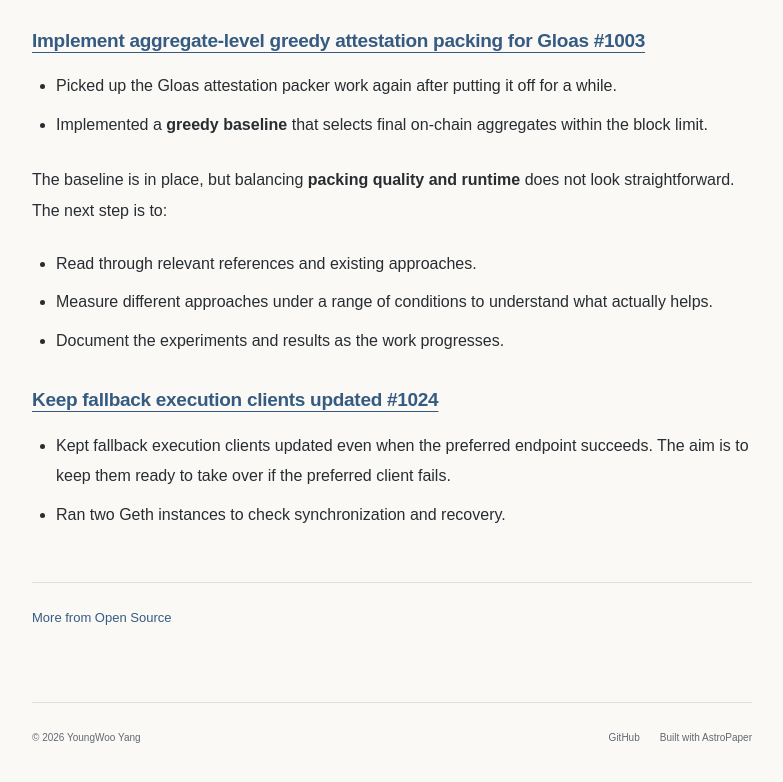
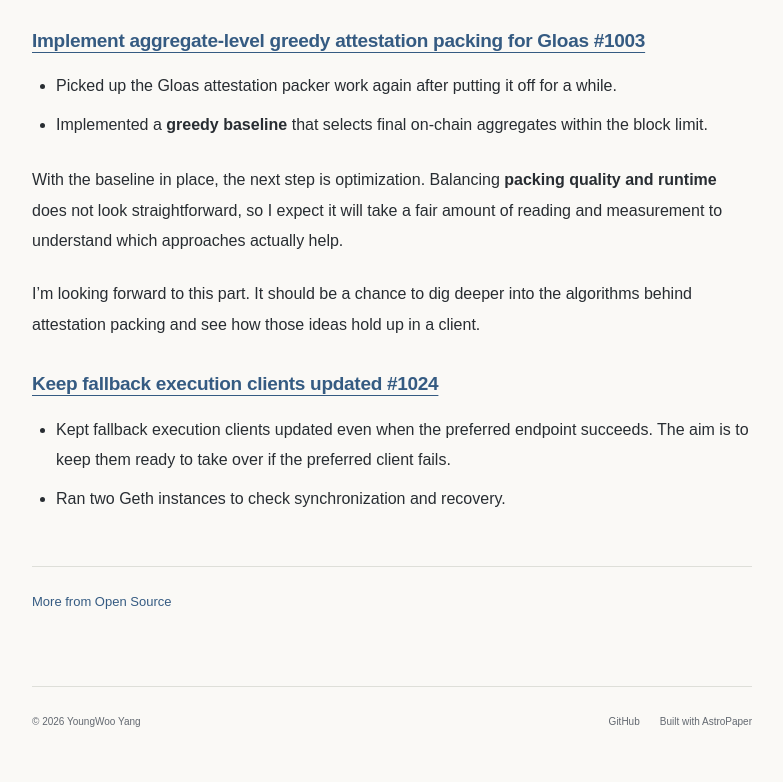
Before and after one commit to 0u-Y/0u-Y.github.io, an Astro site: page /posts/open-source-2026-10 in a window 1280 px wide. Shown: the part 1231-2013 px from the top of the page, without its empty margins (248-1031 px from the left). Built offline with nearby package versions, Linux system fonts and the light colour scheme; Astro itself is replaced by a stand-in of ours; some packages are replaced by stand-ins of ours.

Commit message:
Expand Grandine packing optimization notes in October log

```diff
--- a/src/content/posts/open-source-2026-10.md
+++ b/src/content/posts/open-source-2026-10.md
@@ -36,11 +36,9 @@ In October, I continued working on Lighthouse and Grandine, covering peer handli
 - Picked up the Gloas attestation packer work again after putting it off for a while.
 - Implemented a **greedy baseline** that selects final on-chain aggregates within the block limit.
 
-The baseline is in place, but balancing **packing quality and runtime** does not look straightforward. The next step is to:
+With the baseline in place, the next step is optimization. Balancing **packing quality and runtime** does not look straightforward, so I expect it will take a fair amount of reading and measurement to understand which approaches actually help.
 
-- Read through relevant references and existing approaches.
-- Measure different approaches under a range of conditions to understand what actually helps.
-- Document the experiments and results as the work progresses.
+I’m looking forward to this part. It should be a chance to dig deeper into the algorithms behind attestation packing and see how those ideas hold up in a client.
 
 ### [Keep fallback execution clients updated #1024](https://github.com/grandinetech/grandine/pull/1024)
 
```
